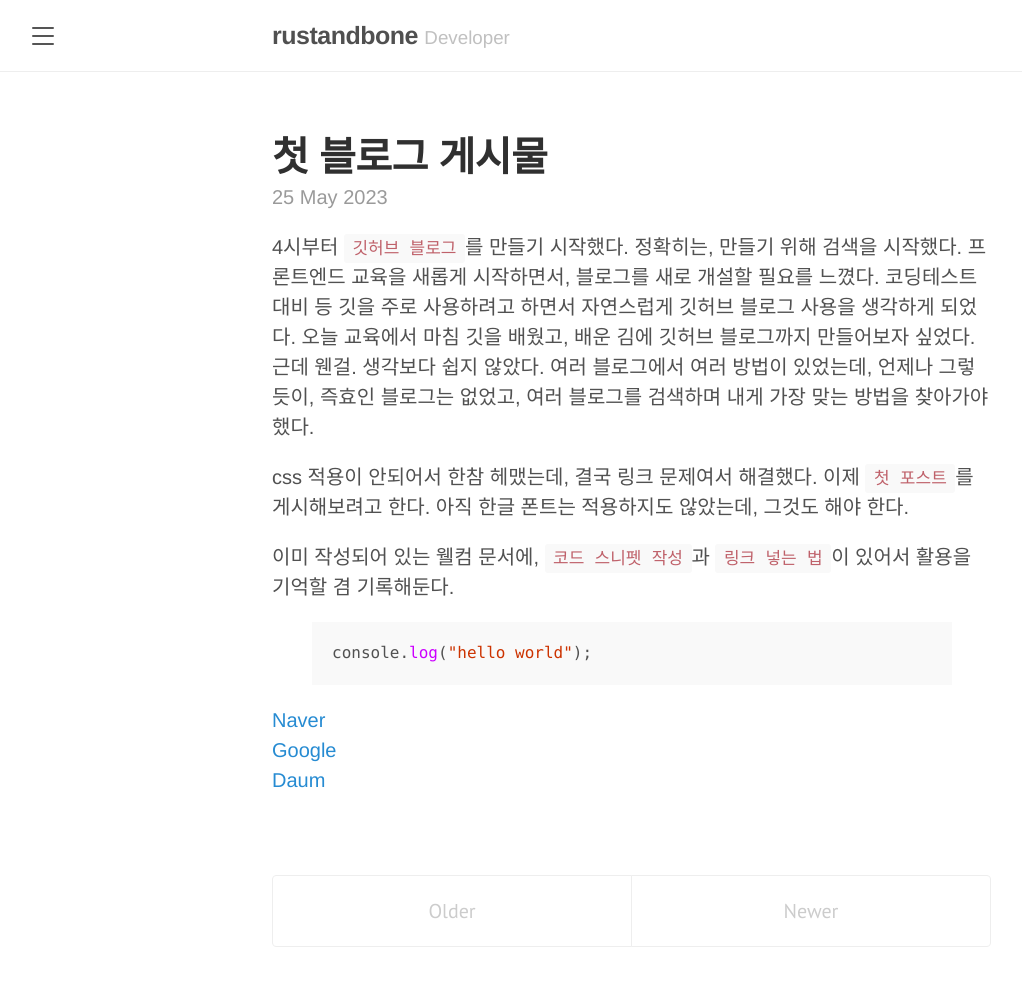
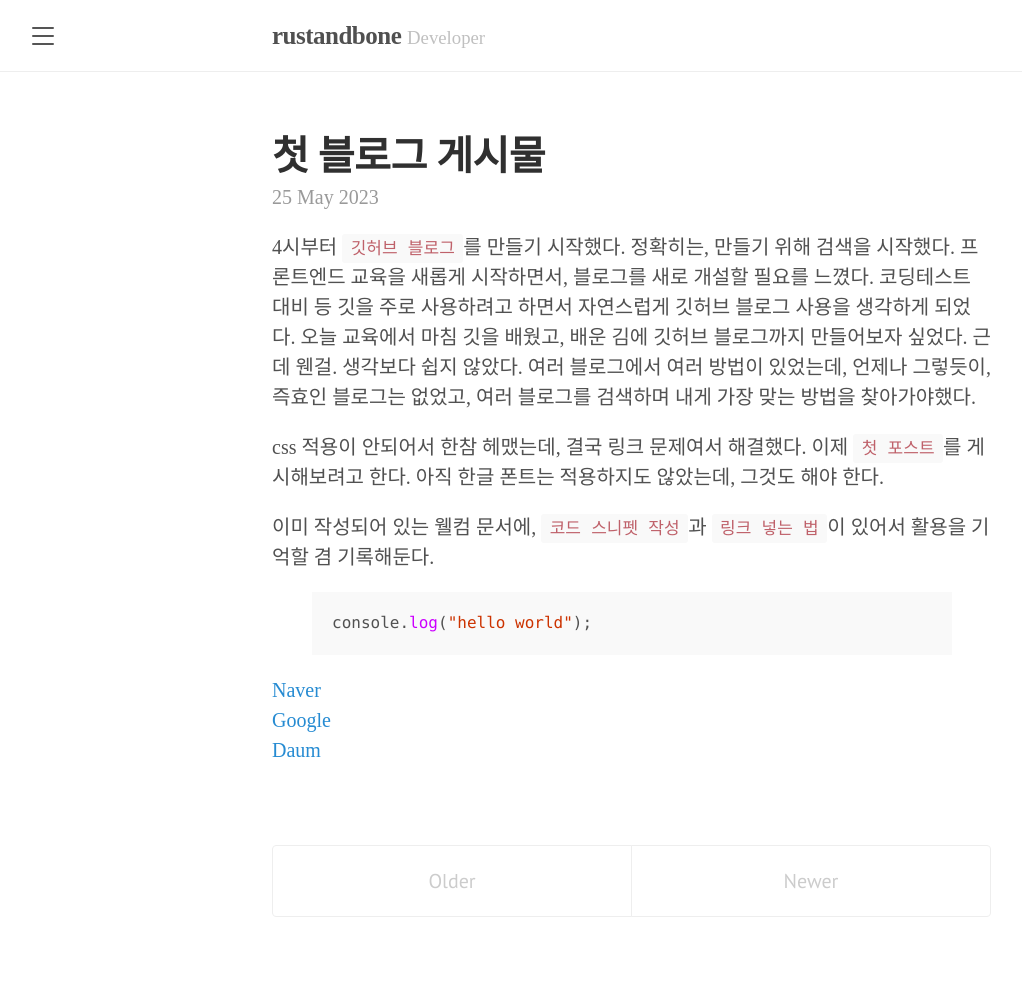
Before and after one commit to rustandbone/dev_blog, a Jekyll site: the page built from index.html, in a window 1280 px wide. Shown: the whole page, without its empty margins (8-1030 px from the left). Built offline with Jekyll 4.4.1, drawn with Linux system fonts in a browser that asks for light colours; the list of posts is cut into pages by our own code; after the commit the page ends 977 px from its top, so only the background shows below that.

Commit message:
font fix2

```diff
--- a/public/css/poole.css
+++ b/public/css/poole.css
@@ -48,7 +48,7 @@ body {
 }
 
 html {
-  font-family: "Helvetica Neue", Helvetica, Arial, sans-serif;
+  /* font-family: "Helvetica Neue", Helvetica, Arial, sans-serif; */
   font-size: 16px;
   line-height: 1.5;
 }
```
